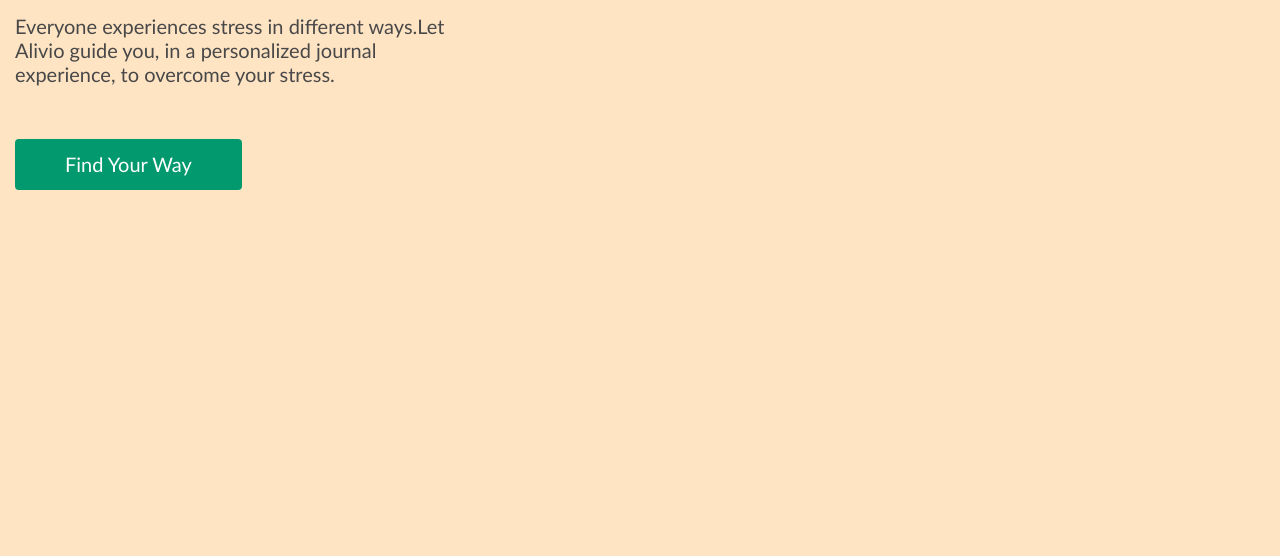
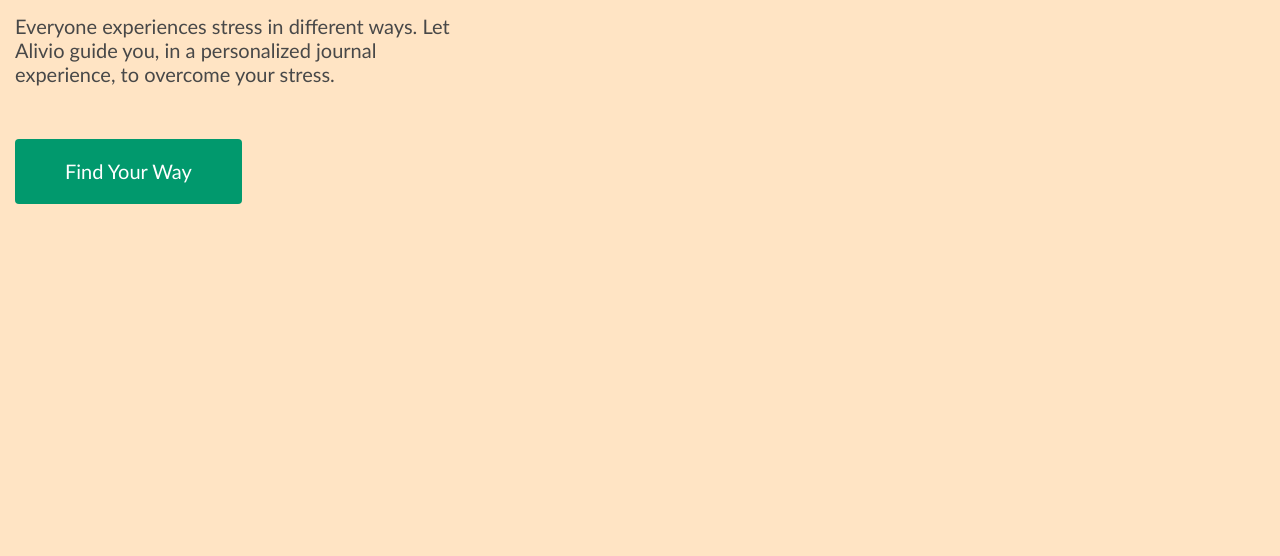
Before and after one commit to Nattyme/Alivio, a plain HTML site: page index.html in a window 1280 px wide. Shown: the part 425-981 px from the top of the page. Drawn offline with Linux system fonts and the light colour scheme.

Commit message:
CSS home section style

```diff
--- /dev/null
+++ b/css/blocks/btn.css
@@ -0,0 +1,23 @@
+.btn, a.btn {
+    display: inline-block;
+
+    min-height: 51px;
+    line-height: 51px;
+
+    padding: 0 50px;
+    border-radius: 4px;
+    background-color: #01996D;;
+    font-size: 20px;
+    color: #fff;
+    transition: opacity 0.2s ease-in;
+}
+
+.btn:hover, a.btn:hover {
+    opacity: 0.8;
+    color: #fff;
+}
+
+.btn-big, a.btn-big {
+    min-height: 65px;
+    line-height: 65px;
+}
--- a/css/blocks/header.css
+++ b/css/blocks/header.css
@@ -49,22 +49,3 @@
 .header-login a + a {
     margin-left: 35px;
 }
-
-.btn, a.btn {
-    display: inline-block;
-
-    min-height: 51px;
-    line-height: 51px;
-
-    padding: 0 50px;
-    border-radius: 4px;
-    background-color: #01996D;;
-    font-size: 20px;
-    color: #fff;
-    transition: opacity 0.2s ease-in;
-}
-
-.btn:hover, a.btn:hover {
-    opacity: 0.8;
-    color: #fff;
-}
--- a/css/blocks/home.css
+++ b/css/blocks/home.css
@@ -22,6 +22,7 @@
 }
 
 .home-text {
+    min-width: 430px;
     line-height: 144,5%;
     color: #484848;
 }
--- a/index.html
+++ b/index.html
@@ -8,6 +8,7 @@
     <link rel="stylesheet" href="./css/reset.css">
     <link rel="stylesheet" href="./css/main.css">
     <!-- Blocks -->
+    <link rel="stylesheet" href="./css/blocks/btn.css">
     <link rel="stylesheet" href="./css/blocks/header.css">
     <link rel="stylesheet" href="./css/blocks/home.css">
     <!-- Fonts -->
@@ -48,10 +49,10 @@
             <div class="home-content">
                  <h1 class="home-heading">Be aware, Manage well.</h1>
                 <div class="home-text">
-                    <p>Everyone experiences stress in different ways.Let Alivio guide you, in a personalized journal experience, to overcome your stress.</p>
+                    <p>Everyone experiences stress in different ways. Let Alivio guide you, in a personalized journal experience, to overcome your stress.</p>
                 </div>
                 <div class="home-btn">
-                    <a href="#!" class="btn">Find Your Way</a>
+                    <a href="#!" class="btn btn-big">Find Your Way</a>
                 </div>
             </div>
            </div>
```
